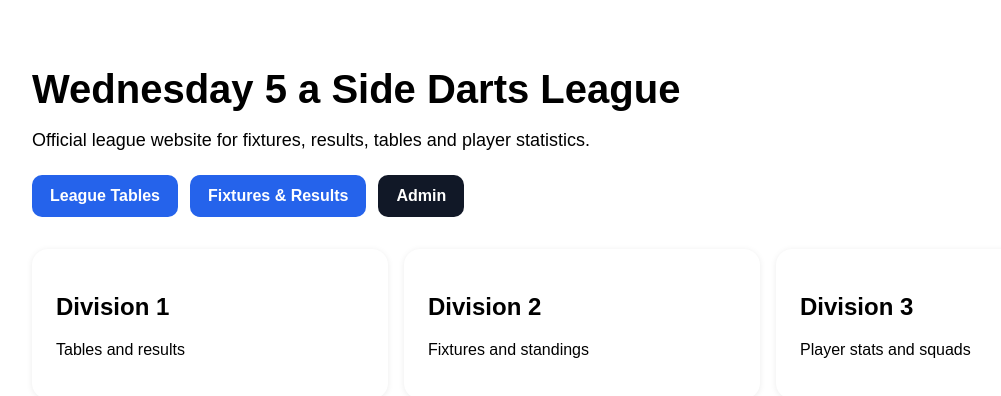
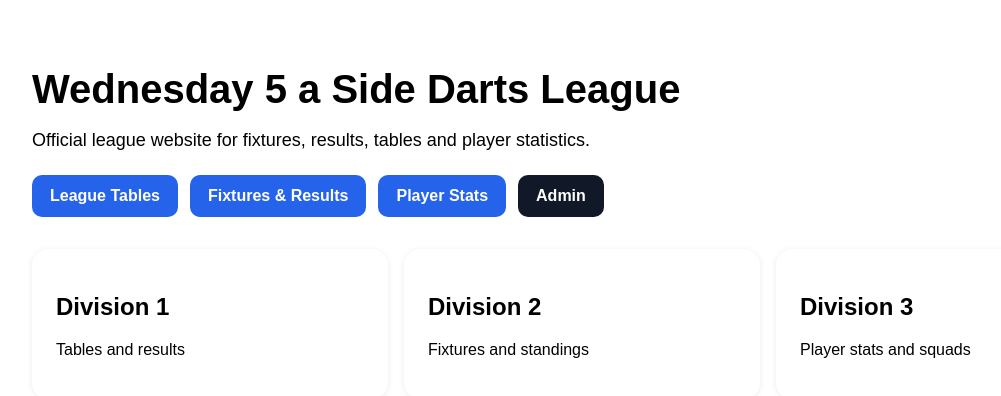
Before and after one commit to Smatt743/Wednesday-5-a-side-darts-Ashford, a Next.js app: page / in a window 1280 px wide. Shown: the top 396 px of the page, without its empty margins (58-1059 px from the left). Built offline with nearby package versions, Linux system fonts and the light colour scheme.

Commit message:
Update index.js

```diff
--- a/pages/index.js
+++ b/pages/index.js
@@ -32,6 +32,10 @@ export default function HomePage() {
 
   <Link href="/fixtures" style={buttonStyle}>
     Fixtures & Results
+  </Link>
+
+  <Link href="/player-stats" style={buttonStyle}>
+    Player Stats
   </Link>
 
   <Link href="/admin" style={buttonStyleDark}>
```
Lines whose indentation alone changed are shown as unchanged.
